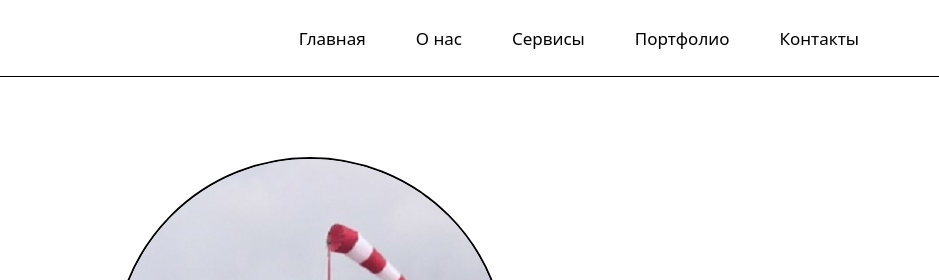
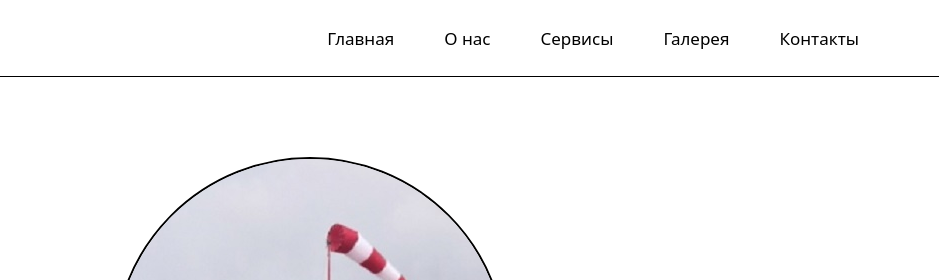
Before and after one commit to EvaAnika/MyProject, a plain HTML site: page index.html in a window 1280 px wide. Shown: the top 280 px of the page, 341-1280 px from the left. Drawn offline with nearby package versions, Linux system fonts and the light colour scheme.

Commit message:
Update index.html

```diff
--- a/index.html
+++ b/index.html
@@ -24,7 +24,7 @@
                 <li><a href="#">Главная</a></li>
                 <li><a href="#">О нас</a></li>
                 <li><a href="#">Сервисы</a></li>
-                <li><a href="#">Портфолио</a></li>
+                <li><a href="#">Галерея</a></li>
                 <li><a href="#">Контакты</a></li>
             </ul>
         </nav>
```
